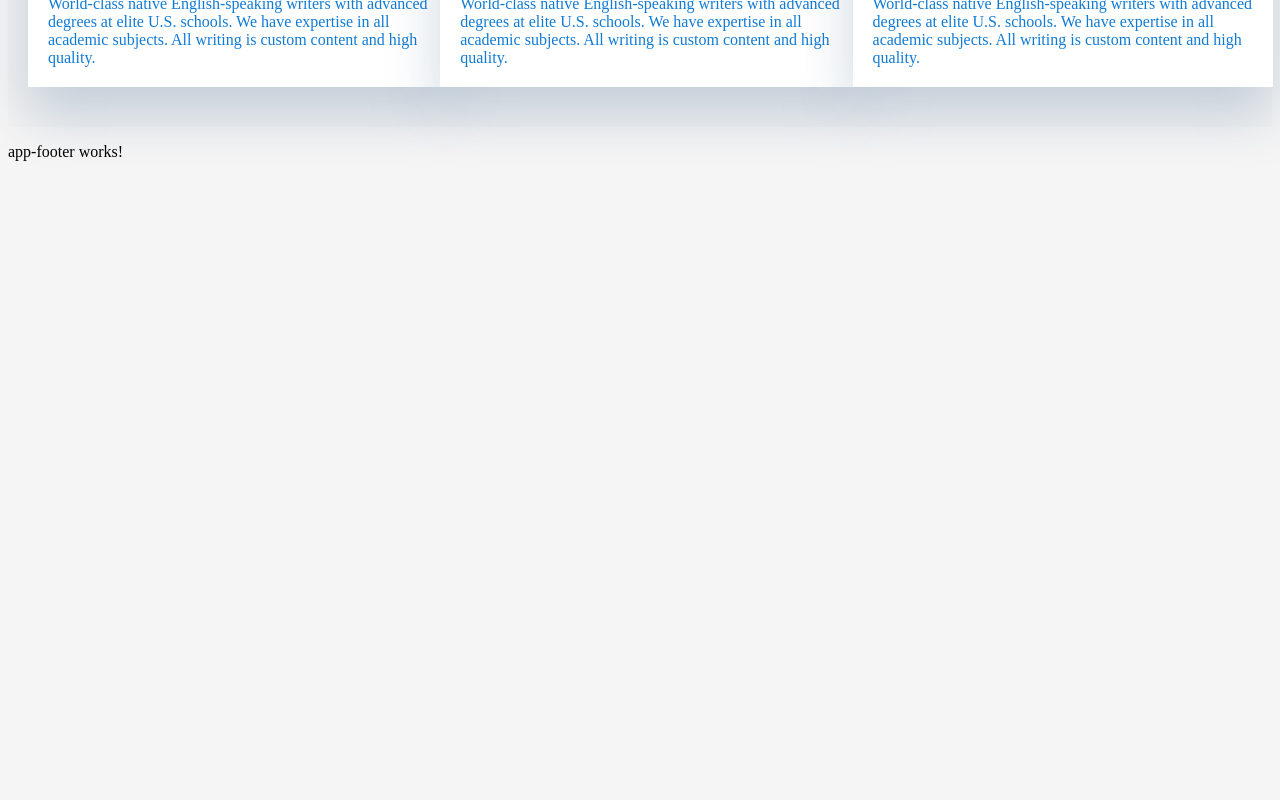
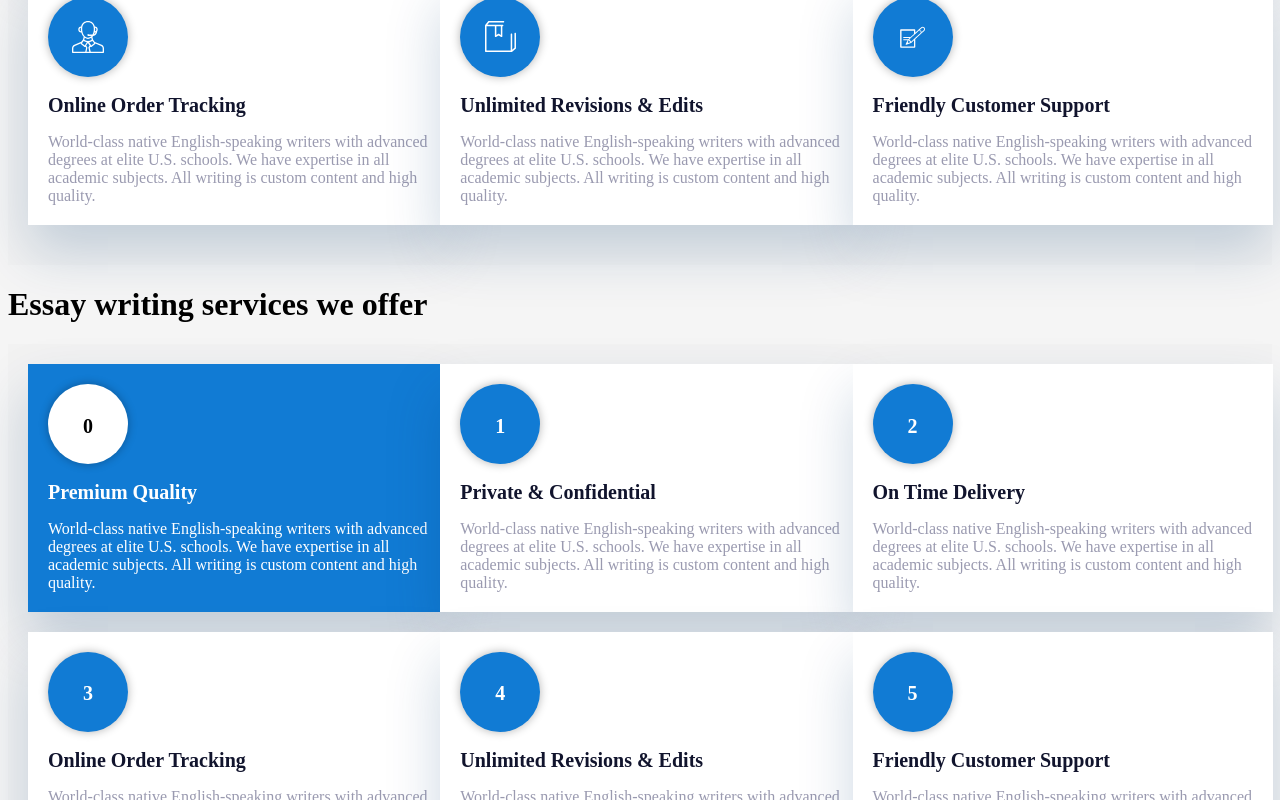
Before and after one commit to waqas-ch/skc-task, an Angular app: page / in a window 1280 px wide. Shown: the part 1360-2160 px from the top of the page. Before the commit the page ends 1537 px from the top, so only its background shows below. Built offline with nearby package versions, Linux system fonts and the light colour scheme; a web font is replaced by a local one.

Commit message:
updatezs

```diff
--- a/src/app/layout/main-layout/card/card.component.html
+++ b/src/app/layout/main-layout/card/card.component.html
@@ -1,6 +1,9 @@
 <div [ngClass]="'card '+ data.bg">
   <div [ngClass]="'round-icon ' + data.iconBg">
-    <img [src]="data.icon"/>
+    <img *ngIf="data.icon else gotoElse" [src]="data.icon"/>
+    <ng-template #gotoElse>
+      <h1 [ngClass]="'heading '+ data.countClr">{{index}}</h1>
+    </ng-template>
   </div>
     <h2 [ngClass]="'heading '+ data.headingClr">{{data.heading}}</h2>
     <p [ngClass]="'text '+ data.textColor">{{data.text}}
--- a/src/app/layout/main-layout/card/card.component.ts
+++ b/src/app/layout/main-layout/card/card.component.ts
@@ -7,4 +7,6 @@ import { Component, Input } from '@angular/core';
 })
 export class CardComponent {
   @Input() data:any
+  @Input() index:number=0;
+
 }
--- a/src/app/layout/main-layout/cover-image/cover-image.component.scss
+++ b/src/app/layout/main-layout/cover-image/cover-image.component.scss
@@ -6,6 +6,7 @@
   // height: 100vh;
   background-image: url("../../../../assets/images/blue\ girl\ 4.jpg");
   background-size: cover;
+  padding: 40px;
   .nav-header {
     display: flex;
     justify-content: space-between;
--- a/src/app/layout/main-layout/main-layout.component.html
+++ b/src/app/layout/main-layout/main-layout.component.html
@@ -5,3 +5,9 @@
     <app-card [data]="data"></app-card>
   </div>
 </div>
+<h1>Essay writing services we offer</h1>
+<div class="row">
+  <div class="col" *ngFor="let data of inputDataSlide; let i= index">
+    <app-card [data]="data" [index]="i" ></app-card>
+  </div>
+</div>
--- a/src/app/layout/main-layout/main-layout.component.ts
+++ b/src/app/layout/main-layout/main-layout.component.ts
@@ -18,8 +18,8 @@ export class MainLayoutComponent {
     },
     {
       icon: 'assets/images/Vector (1).svg',
-      textColor: 'primary-color',
-      headingClr: 'primary-color',
+      textColor: 'light-text-color',
+      headingClr: 'dark-text-color',
       bg: 'secondary-bg',
       iconBg: 'primary-bg',
       heading: 'Private & Confidential',
@@ -27,8 +27,8 @@ export class MainLayoutComponent {
     },
     {
       icon: 'assets/images/Vector (1).svg',
-      textColor: 'primary-color',
-      headingClr: 'primary-color',
+      textColor: 'light-text-color',
+      headingClr: 'dark-text-color',
       bg: 'secondary-bg',
       iconBg: 'primary-bg',
       heading: 'On Time Delivery',
@@ -36,8 +36,8 @@ export class MainLayoutComponent {
     },
     {
       icon: 'assets/images/Vector (5).svg',
-      textColor: 'primary-color',
-      headingClr: 'primary-color',
+      textColor: 'light-text-color',
+      headingClr: 'dark-text-color',
       bg: 'secondary-bg',
       iconBg: 'primary-bg',
       heading: 'Online Order Tracking',
@@ -45,8 +45,8 @@ export class MainLayoutComponent {
     },
     {
       icon: 'assets/images/Vector (3).svg',
-      textColor: 'primary-color',
-      headingClr: 'primary-color',
+      textColor: 'light-text-color',
+      headingClr: 'dark-text-color',
       bg: 'secondary-bg',
       iconBg: 'primary-bg',
       heading: 'Unlimited Revisions & Edits',
@@ -54,8 +54,64 @@ export class MainLayoutComponent {
     },
     {
       icon: 'assets/images/Vector (4).svg',
-      textColor: 'primary-color',
-      headingClr: 'primary-color',
+      textColor: 'light-text-color',
+      headingClr: 'dark-text-color',
+      bg: 'secondary-bg',
+      iconBg: 'primary-bg',
+      heading: 'Friendly Customer Support',
+      text: 'World-class native English-speaking writers with advanced degrees at elite U.S. schools. We have expertise in all academic subjects. All writing is custom content and high quality.    ',
+    },
+  ];
+  inputDataSlide = [
+    {
+      textColor: 'secondary-color',
+      headingClr: 'secondary-color',
+      countClr:'',
+      bg: 'primary-bg',
+      iconBg: 'secondary-bg',
+      heading: 'Premium Quality',
+      text: 'World-class native English-speaking writers with advanced degrees at elite U.S. schools. We have expertise in all academic subjects. All writing is custom content and high quality.    ',
+    },
+    {
+      textColor: 'light-text-color',
+      headingClr: 'dark-text-color',
+      countClr:'secondary-color',
+      bg: 'secondary-bg',
+      iconBg: 'primary-bg',
+      heading: 'Private & Confidential',
+      text: 'World-class native English-speaking writers with advanced degrees at elite U.S. schools. We have expertise in all academic subjects. All writing is custom content and high quality.    ',
+    },
+    {
+      textColor: 'light-text-color',
+      headingClr: 'dark-text-color',
+      countClr:'secondary-color',
+      bg: 'secondary-bg',
+      iconBg: 'primary-bg',
+      heading: 'On Time Delivery',
+      text: 'World-class native English-speaking writers with advanced degrees at elite U.S. schools. We have expertise in all academic subjects. All writing is custom content and high quality.    ',
+    },
+    {
+      textColor: 'light-text-color',
+      headingClr: 'dark-text-color',
+      countClr:'secondary-color',
+      bg: 'secondary-bg',
+      iconBg: 'primary-bg',
+      heading: 'Online Order Tracking',
+      text: 'World-class native English-speaking writers with advanced degrees at elite U.S. schools. We have expertise in all academic subjects. All writing is custom content and high quality.    ',
+    },
+    {
+      textColor: 'light-text-color',
+      headingClr: 'dark-text-color',
+      countClr:'secondary-color',
+      bg: 'secondary-bg',
+      iconBg: 'primary-bg',
+      heading: 'Unlimited Revisions & Edits',
+      text: 'World-class native English-speaking writers with advanced degrees at elite U.S. schools. We have expertise in all academic subjects. All writing is custom content and high quality.    ',
+    },
+    {
+      textColor: 'light-text-color',
+      headingClr: 'dark-text-color',
+      countClr:'secondary-color',
       bg: 'secondary-bg',
       iconBg: 'primary-bg',
       heading: 'Friendly Customer Support',
--- a/src/assets/variables.scss
+++ b/src/assets/variables.scss
@@ -10,7 +10,7 @@ $danger-color: #DF4D4D;
 $red-color: #ff0000;
 $brdrLeft-shadow:rgba(1, 58, 101, 0.4);
 
-$primary-txtClr:#11142D;
+$dark-txtClr:#11142D;
 $light-txtClr:#9A9AB0;
 
 $base-color: #F5F5F5;
--- a/src/styles.scss
+++ b/src/styles.scss
@@ -38,8 +38,14 @@ body{
   .primary-color{
     color: $primary-color !important;
   }
-  .secondry-color{
+  .secondary-color{
     color: $secondary-color !important;
+  }
+  .dark-text-color{
+    color: $dark-txtClr!important;
+  }
+  .light-text-color{
+    color: $light-txtClr !important;
   }
 }
 .test-font{
```
